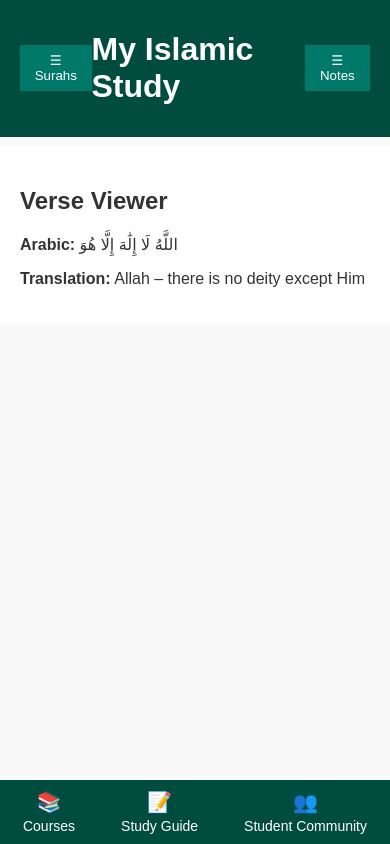
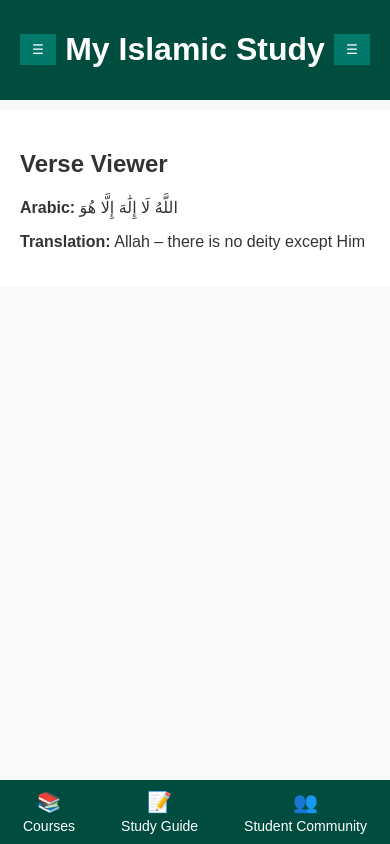
Before and after one commit to shajib-quran/shajib-quran.github.io, a website: page index.html in a window 390 px wide. Drawn offline with Linux system fonts and the light colour scheme.

Commit message:
Update index.html

```diff
--- a/index.html
+++ b/index.html
@@ -8,9 +8,9 @@
 </head>
 <body>
   <header>
-    <button id="toggle-left">☰ Surahs</button>
+    <button id="toggle-left">☰</button>
     <h1>My Islamic Study</h1>
-    <button id="toggle-right">☰ Notes</button>
+    <button id="toggle-right">☰</button>
   </header>
 
   <div class="layout">
```
